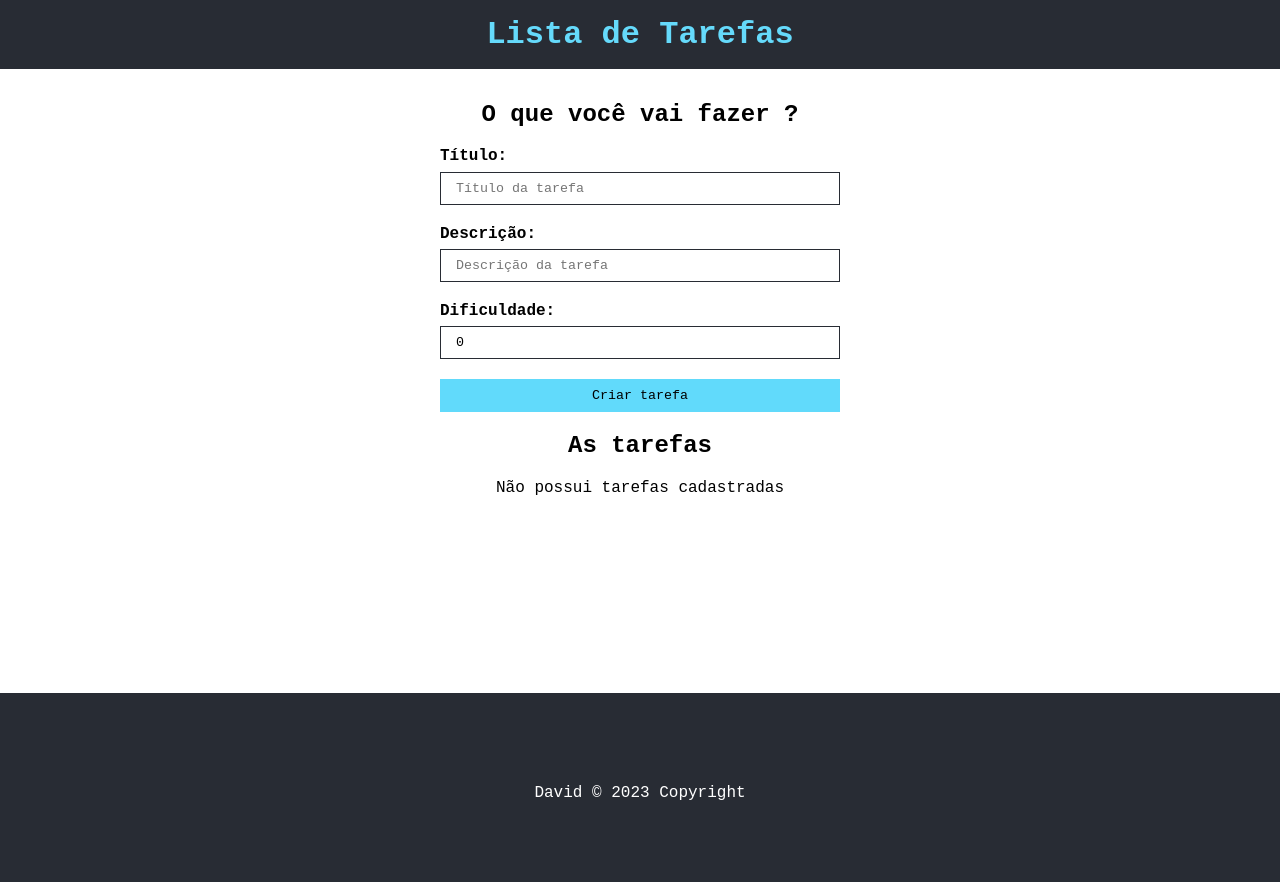
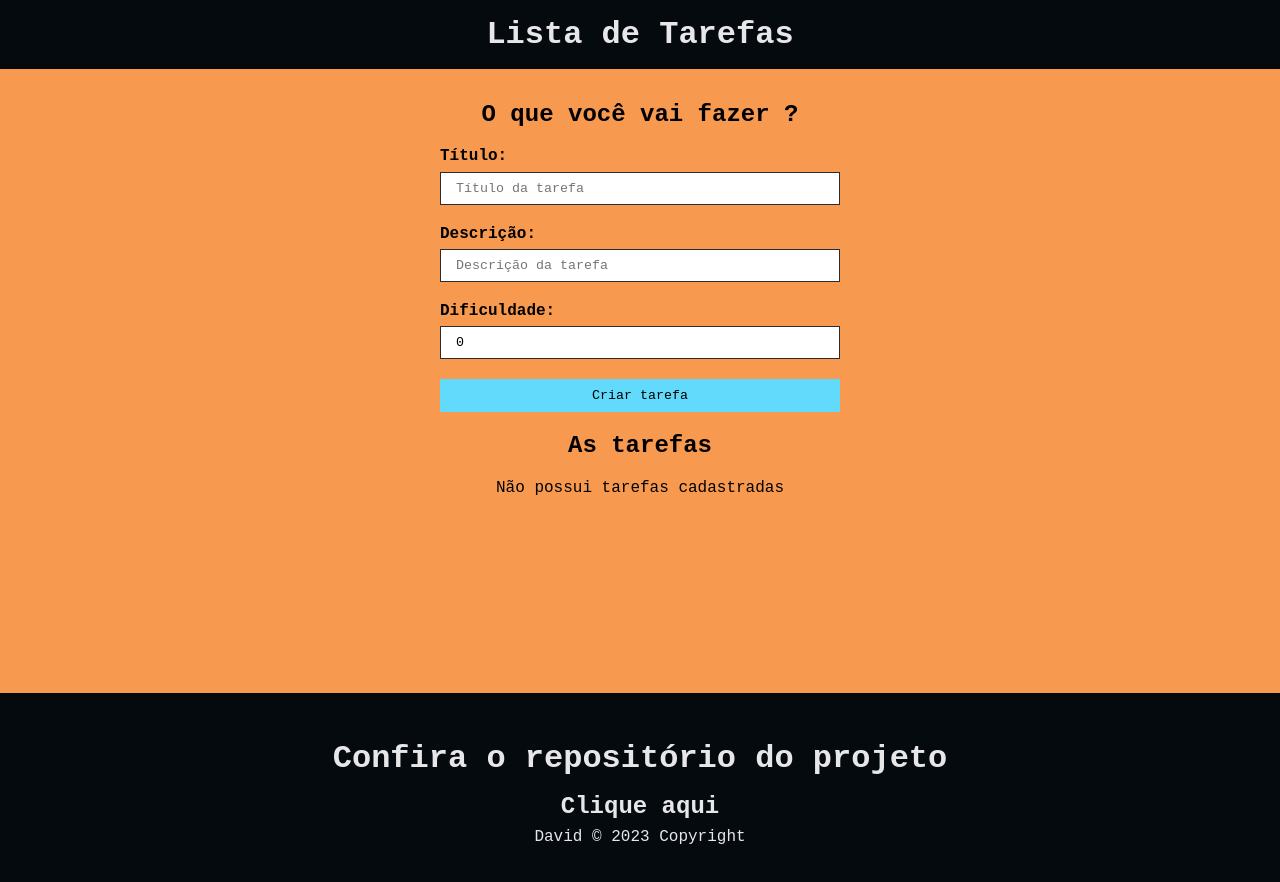
Before and after one commit to DavidGabrielBJorge/ListaDeTarefas, a React (Create React App) app: page / in a window 1280 px wide. Shown: the top 882 px of the page. Built offline with nearby package versions, Linux system fonts and the light colour scheme.

Commit message:
add: estilizando e adicionando o botao para o repositorio, header e footer

```diff
--- a/src/App.module.css
+++ b/src/App.module.css
@@ -2,6 +2,7 @@
     min-height: 70vh;
     text-align: center;
     padding: 2em;
+    background-color: #f89950;
 }
 
 .main h2{
--- a/src/components/Footer/Footer.module.css
+++ b/src/components/Footer/Footer.module.css
@@ -3,6 +3,32 @@
     display: flex;
     align-items: center;
     justify-content: center;
-    background-color: #282c34;
-    color: white;
+    background-color: #050a0e;
+    color: #e7e7e9;
 }
+
+.repositorio h2{
+    margin-bottom: 0.5em;
+    font-size: 2em;
+    font-weight: 800;
+}
+
+.link{
+    width: 30%;
+    margin: 0 auto;
+    font-weight: 700;
+    font-size: 1.5em;
+    display: flex;
+    justify-content: center;
+    align-items: center;
+    cursor: pointer;
+    text-decoration: none;
+    color: inherit;
+}
+
+.creditos{
+    padding-top: 0.5em;
+    display: flex;
+    align-items: center;
+    justify-content: center;
+}
--- a/src/components/Footer/Footer.tsx
+++ b/src/components/Footer/Footer.tsx
@@ -4,7 +4,17 @@ import styles from "./Footer.module.css"
 const  Footer = () => {
   return (
     <footer className={styles.footer}>
-        <p>David  © 2023 Copyright</p>
+
+      <div className={styles.repositorio}>
+        <h2>Confira o repositório do projeto</h2>
+
+        <a className={styles.link} href="https://github.com/DavidGabrielBJorge/Imobiliaria">Clique aqui</a>
+
+        <p className={styles.creditos}>David  © 2023 Copyright</p>
+
+      </div>
+
+
     </footer>
   );
 };
--- a/src/components/Header/Header.module.css
+++ b/src/components/Header/Header.module.css
@@ -1,6 +1,6 @@
 .header{
-    background-color: #282c34;
-    color: #65dafb;
+    background-color: #050a0e;
+    color: #e7e7e9;
     text-align: center;
     padding: 1em;
 }
```
Also changed, not shown: src/index.css (line endings or trailing spaces).
